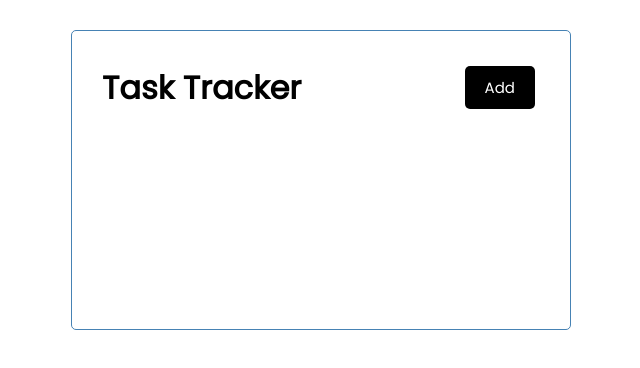
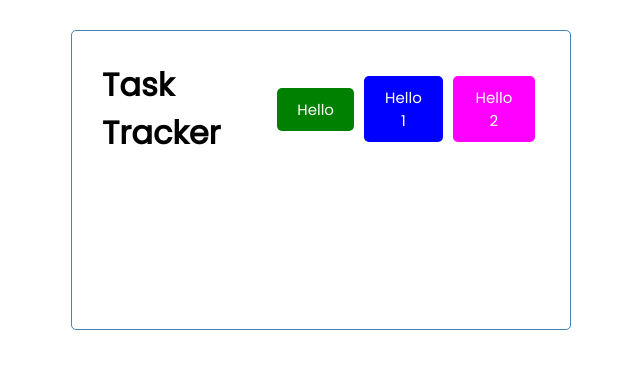
Before and after one commit to so-martinez/React-JS-Crash-Course, a React (Create React App) app in the folder task-tracker/: page / in a window 1280 px wide. Shown: the top 368 px of the page, without its empty margins (319-959 px from the left). Built offline with nearby package versions, Linux system fonts and the light colour scheme.

Commit message:
reusable components with props

```diff
--- a/task-tracker/src/components/Button.js
+++ b/task-tracker/src/components/Button.js
@@ -1,8 +1,9 @@
 //shortcut: "rafce"
 
-const Button = () => {
+const Button = ({ color, text}) => {
     return (
-        <button className='btn'>Add</button>
+        <button style={{backgroundColor: color}}
+        className='btn'>{text}</button>
     )
 }
 
--- a/task-tracker/src/components/Header.js
+++ b/task-tracker/src/components/Header.js
@@ -7,7 +7,9 @@
     return (
         <header className='header'>
             <h1>{title}</h1>
-            <Button />
+            <Button color='green' text='Hello'/>
+            <Button color='blue' text='Hello 1'/>
+            <Button color='magenta' text='Hello 2'/>
         </header>
     )
 }
```
